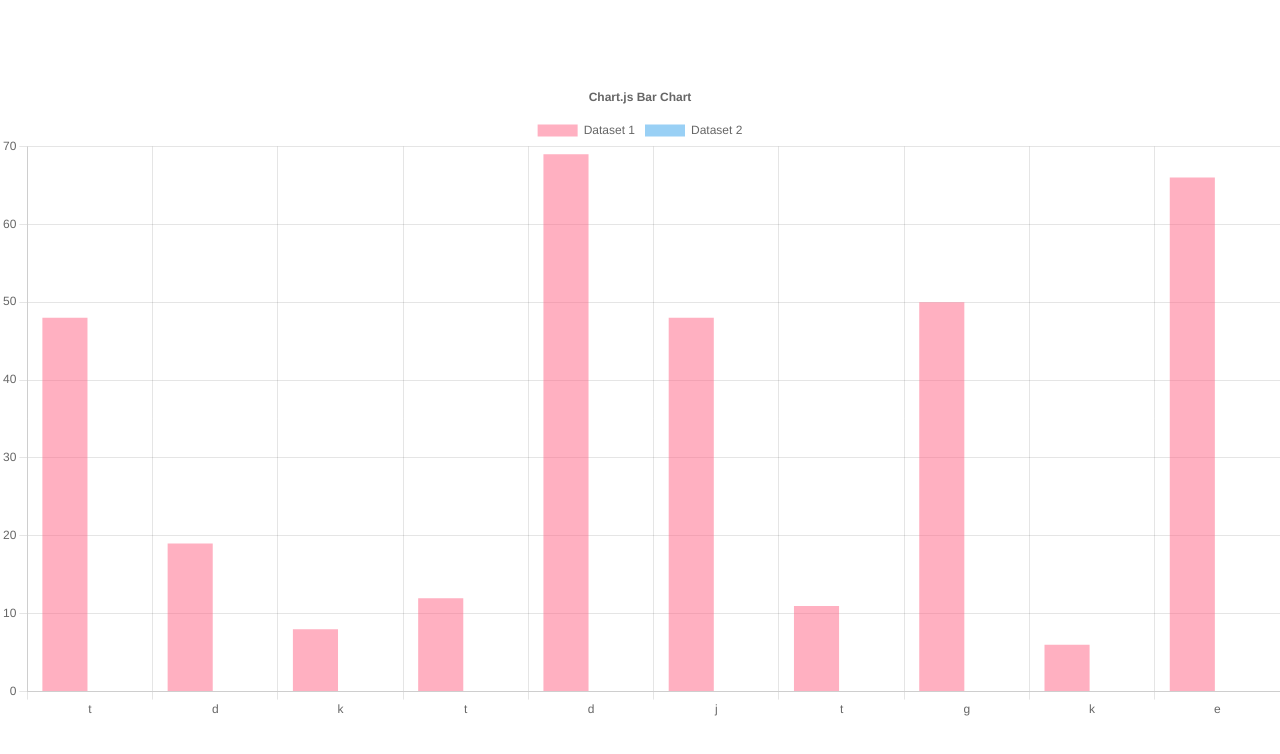
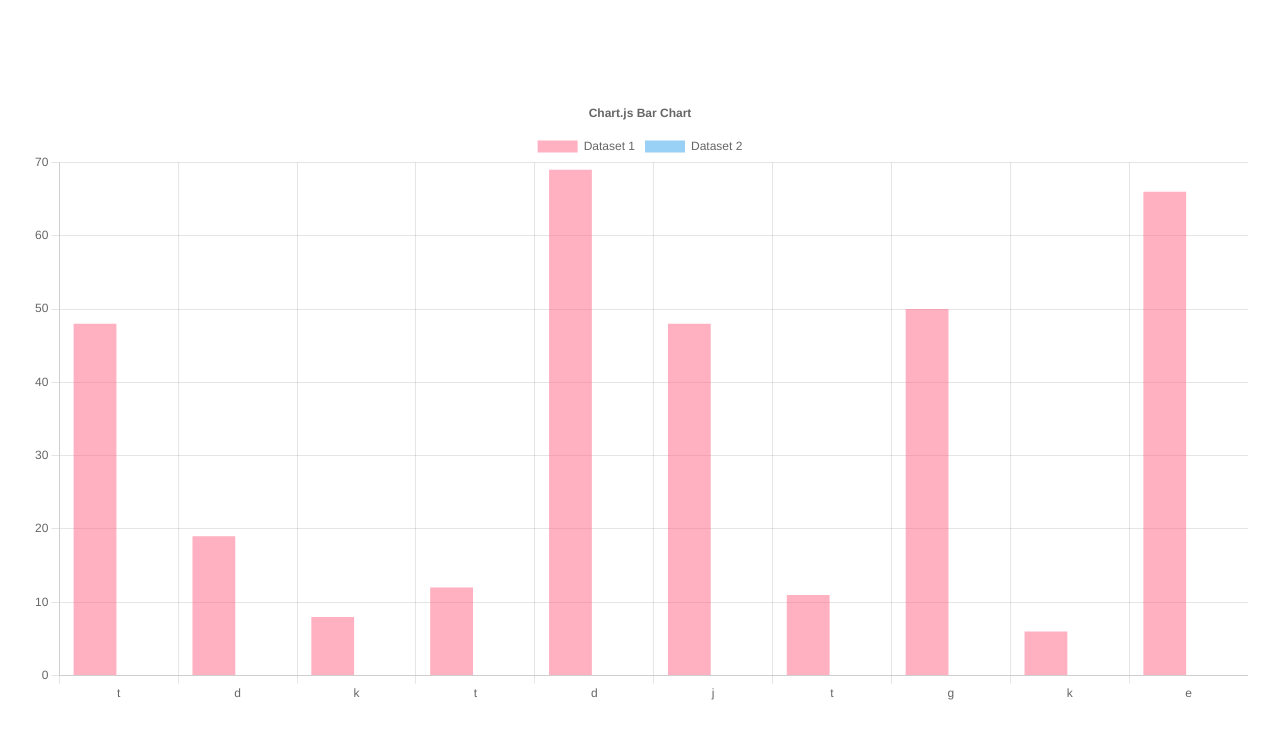
Before and after one commit to Phinatech/React_chart_js, a React (Vite) app: page / in a window 1280 px wide. Shown: the top 754 px of the page. Built offline with nearby package versions, Linux system fonts and the light colour scheme.

Commit message:
updating

```diff
--- a/src/Page/Barchat.tsx
+++ b/src/Page/Barchat.tsx
@@ -74,11 +74,11 @@ export function Barchat() {
   return (
     <div
       style={{
-        width: "100%",
+        width: "95%",
         height: "100%",
-        display: "flex",
-        justifyContent: "center",
-        alignItems: "center",
+        // display: "flex",
+        // justifyContent: "center",
+        // alignItems: "center",
       }}
     >
       <Bar options={options} data={data} />
```
